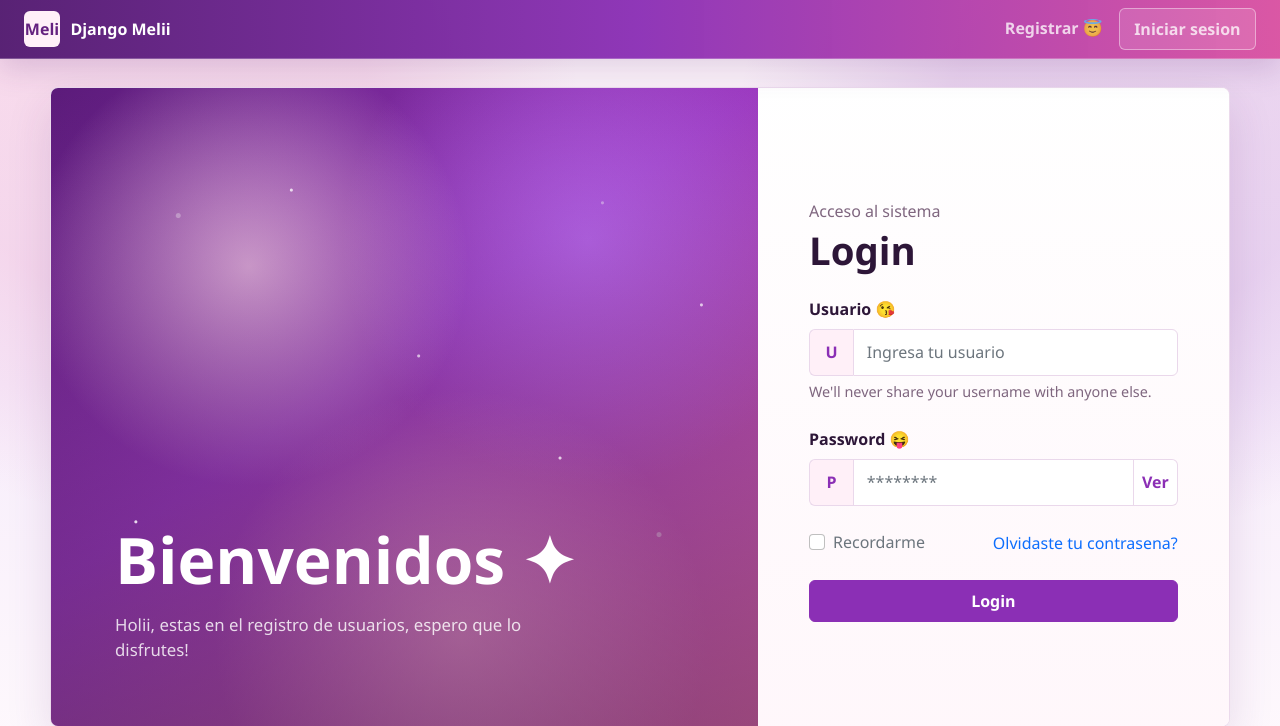
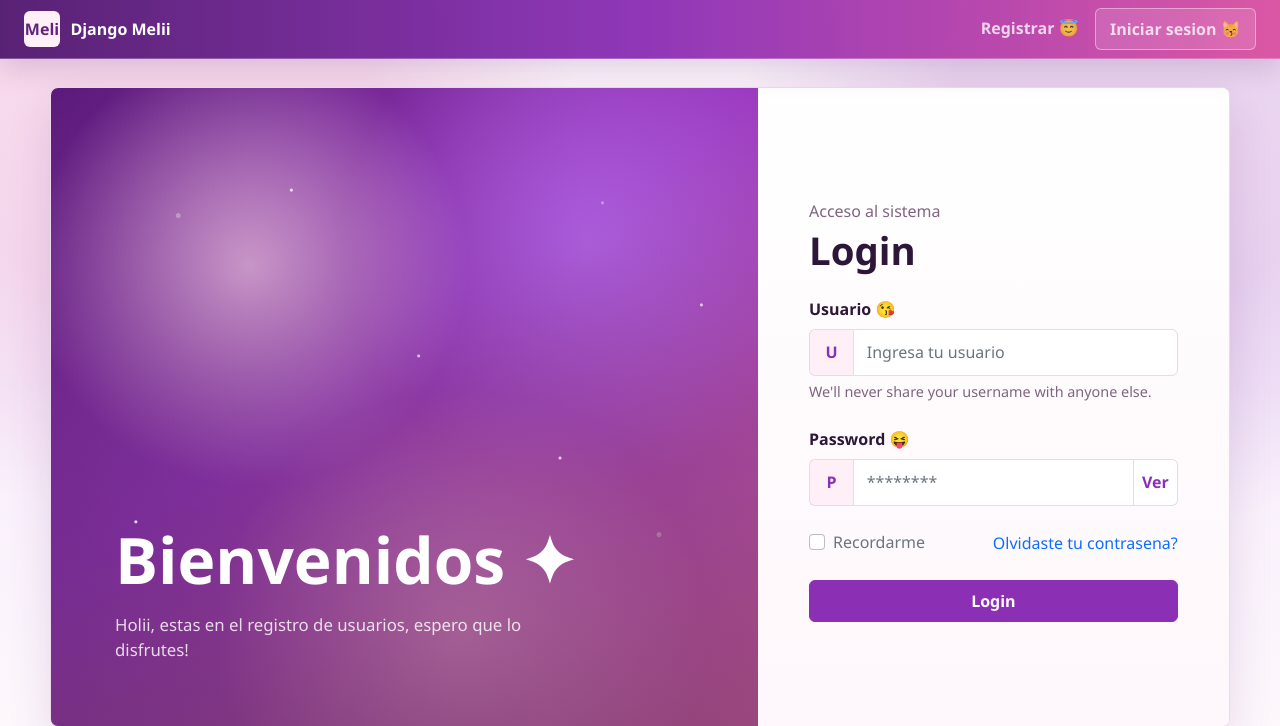
Before and after one commit to meli11787/Usuarios, a Django app: page / in a window 1280 px wide. Shown: the top 726 px of the page. Run offline with Django 4.2, Linux system fonts and the light colour scheme; data that the repository does not hold is empty; some libraries are stand-ins or nearby versions.

Commit message:
Más emojis
Para mejorar la experiencia

```diff
--- a/dcrm/website/templates/navbar.html
+++ b/dcrm/website/templates/navbar.html
@@ -65,7 +65,7 @@
                         <a class="nav-link" href="{% url 'register' %}">Registrar 😇</a>
                     </li>
                     <li class="nav-item">
-                        <a class="nav-link crm-nav-action" href="{% url 'home' %}">Iniciar sesion</a>
+                        <a class="nav-link crm-nav-action" href="{% url 'home' %}">Iniciar sesion 😽</a>
                     </li>
                 {% endif %}
             </ul>
```
